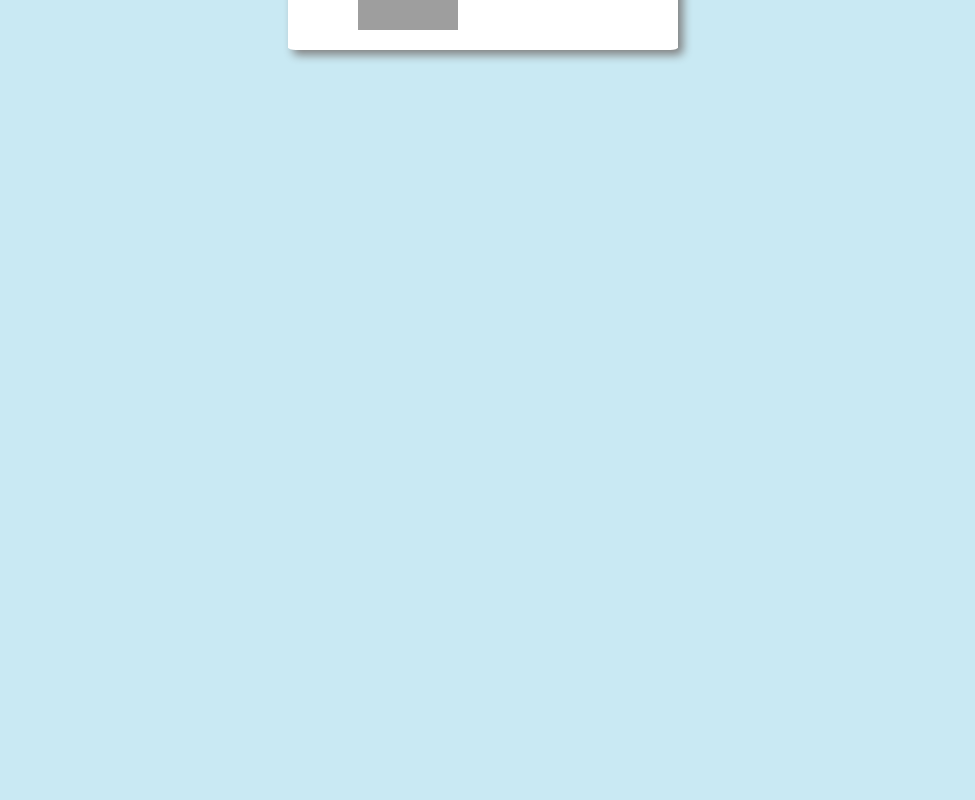
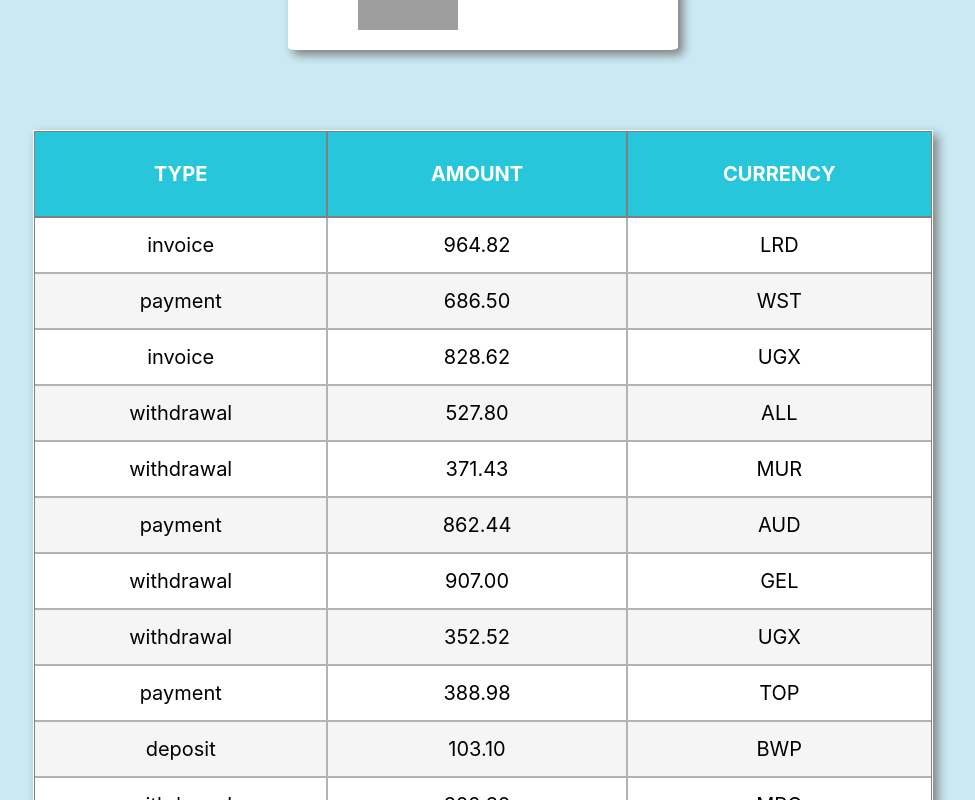
Before and after one commit to latikaann/goit-react-hw-01-components, a React (Create React App) app: page / in a window 1280 px wide. Shown: the part 1960-2760 px from the top of the page, without its empty margins (157-1132 px from the left). Before the commit the page ends 2098 px from the top, so only its background shows below. Built offline with nearby package versions, Linux system fonts and the light colour scheme; grey boxes are pictures that could not be loaded.

Commit message:
HW ready

```diff
--- a/src/components/App.jsx
+++ b/src/components/App.jsx
@@ -4,7 +4,8 @@
 import data from '../components/Statistics/data.json';
 import { FriendList } from './FriendList/FriendList';
 import friends from './FriendList/friends.json';
-
+import {TransactionHistory} from './Transactions/TransactionHistory';
+import transactions  from '../components/Transactions/transactions.json';
 
 
 export const App = () => {
@@ -20,6 +21,7 @@
      <Statistics title="Upload stats" stats={data} />
      <Statistics stats={data} />
      <FriendList friends={friends} />
+     <TransactionHistory items={transactions} />;
     </div>
   );
 };
--- a/src/components/FriendList/FriendList.module.css
+++ b/src/components/FriendList/FriendList.module.css
@@ -6,13 +6,15 @@
 
 .item {
     padding: 20px;
-    display: flex;
-    align-items: center;
-    gap: 20px;
     width: 350px;
     height: 100px;
     margin: auto;
     margin-bottom: 30px;
+
+    display: flex;
+    align-items: center;
+    gap: 20px;
+
 
     border-radius: 2%;
     background-color: white;
--- a/src/components/Statistics/Statistics.module.css
+++ b/src/components/Statistics/Statistics.module.css
@@ -21,9 +21,10 @@
     text-shadow: 0px 0px 7px #282f8f;
 }
 .statList {
+    padding: 10px;
     display: flex;
     justify-content: space-around;
-    padding: 10px;
+
 }
 .item {
     padding: 20px;
--- /dev/null
+++ b/src/components/Transactions/TransactionHistory.jsx
@@ -0,0 +1,38 @@
+import PropTypes from 'prop-types'; // ES6
+import css from './TransactionHistory.module.css';
+
+
+export const TransactionHistory = (transactions) => {
+console.log(transactions);
+const items = transactions.items;
+return (
+    <table className={css.transactionHistory}>
+  <thead className={css.tableHead}>
+    <tr>
+      <th>Type</th>
+      <th>Amount</th>
+      <th>Currency</th>
+    </tr>
+  </thead>
+
+  <tbody className={css.tableBody}>
+    {items.map(({id, type, amount, currency}) => (
+        <tr key={id}>
+        <td>{type}</td>
+        <td>{amount}</td>
+        <td>{currency}</td>
+      </tr>
+    ))}
+
+  </tbody>
+</table>
+)
+}
+
+TransactionHistory.propTypes = {
+    transactions: PropTypes.arrayOf(PropTypes.exact(
+        {id: PropTypes.string.isRequired,
+        type: PropTypes.string.isRequired,
+        amount: PropTypes.string.isRequired,
+        currency: PropTypes.number.isRequired}))
+  }
--- /dev/null
+++ b/src/components/Transactions/TransactionHistory.module.css
@@ -0,0 +1,40 @@
+.transactionHistory {
+    width: 900px;
+    margin: auto;
+    background-color: white;
+    box-shadow:5px 5px 10px #808080;
+}
+.tableHead {
+
+    height: 50px;
+
+    text-transform: uppercase;
+    font-weight: 400;
+    font-size: 20px;
+
+    color: white;
+    background-color: rgb(40, 198, 219);
+
+
+}
+.tableHead th {
+    width: 300px;
+    padding: 30px;
+    outline: 1px solid #808080;
+}
+.tableBody {
+    font-weight: 400;
+    font-size: 20px;
+    outline: 1px solid #808080;
+}
+
+
+td {
+    text-align: center;
+    padding: 15px;
+    outline: 1px solid #80808098;
+}
+
+tr:nth-child(2n+2) {
+    background-color: #80808015;
+}
```
